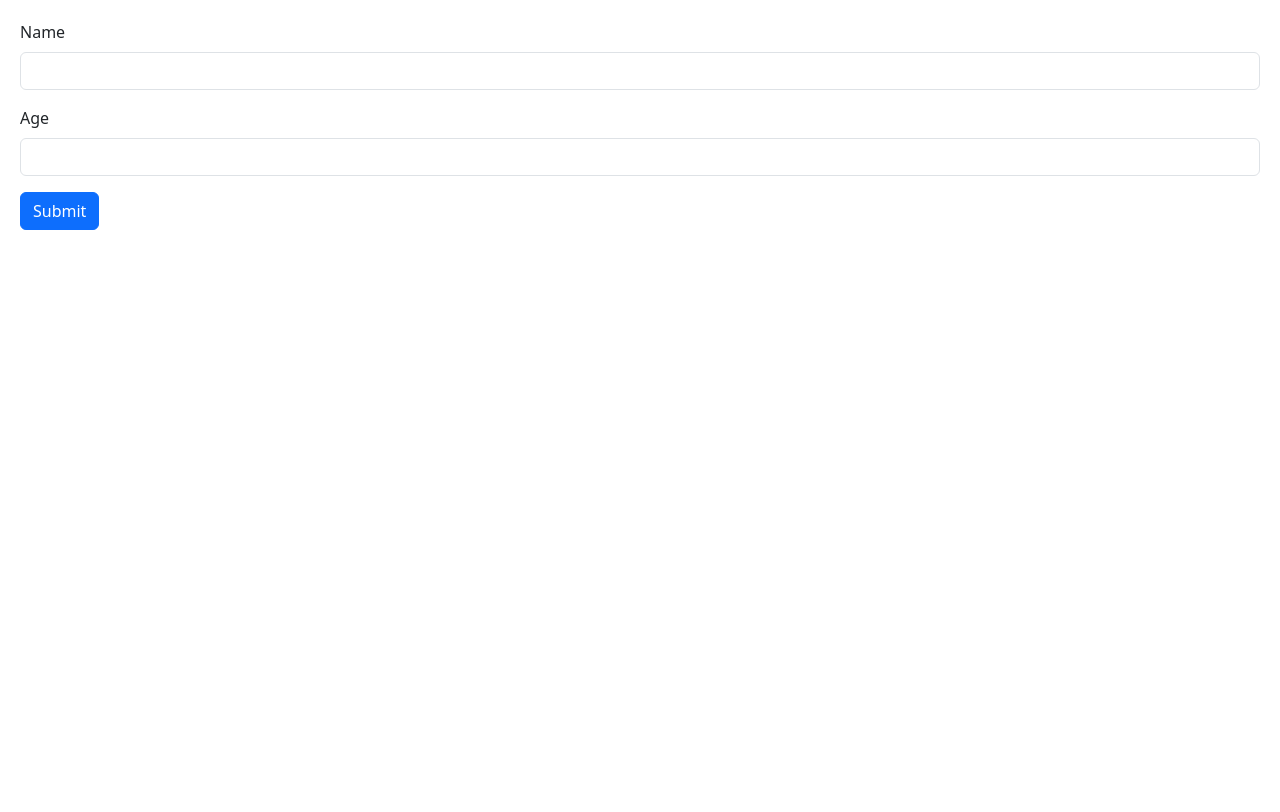
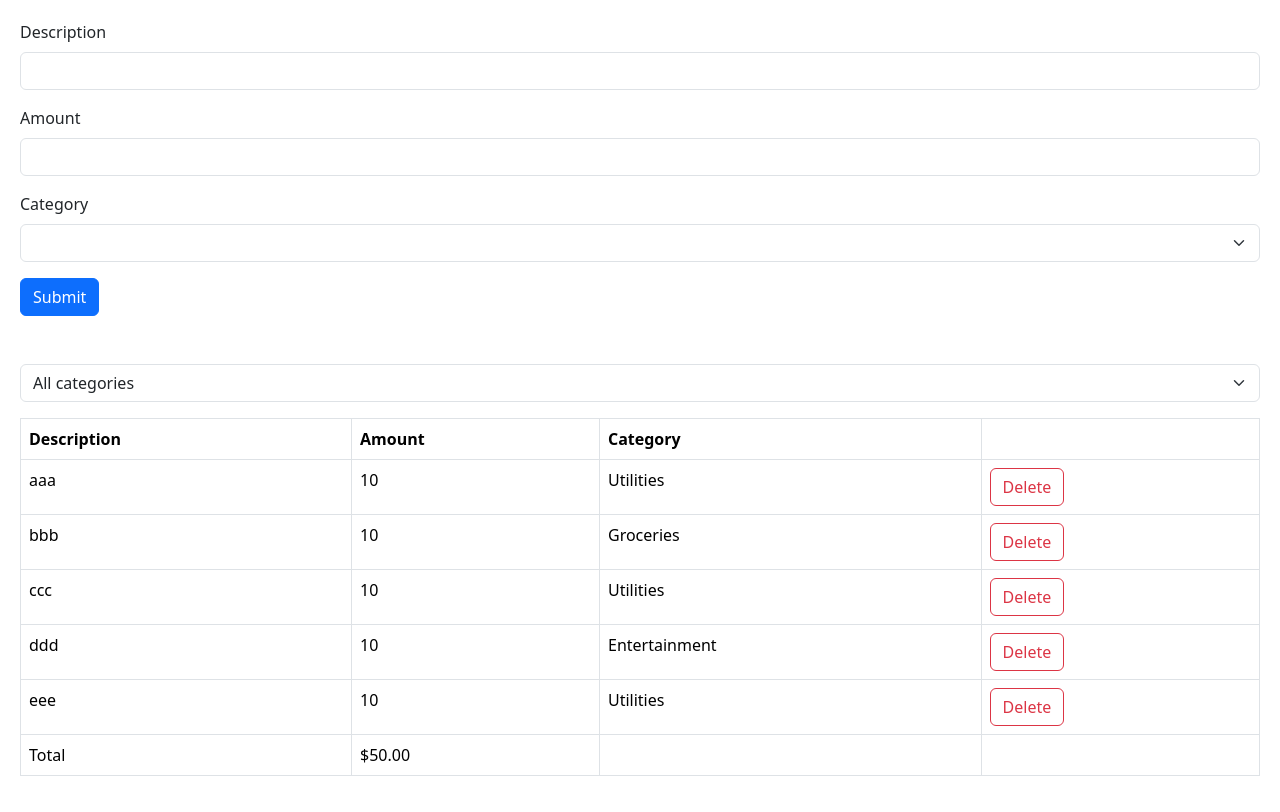
Before and after one commit to ordrid/reacttut, a React (Vite) app: page / in a window 1280 px wide. Built offline with nearby package versions, Linux system fonts and the light colour scheme.

Commit message:
finished expense list section

```diff
--- a/src/App.tsx
+++ b/src/App.tsx
@@ -1,9 +1,46 @@
-import Form from "./components/Form";
+import { useState } from "react";
+import ExpenseList from "./expense-tracker/components/ExpenseList";
+import ExpenseFilter from "./expense-tracker/components/ExpensesFilter";
+import ExpenseForm from "./expense-tracker/components/ExpenseForm";
 
 function App() {
+  const [selectedCategory, setSelectedCategory] = useState("");
+
+  const [expenses, setExpenses] = useState([
+    { id: 1, description: "aaa", amount: 10, category: "Utilities" },
+    { id: 2, description: "bbb", amount: 10, category: "Groceries" },
+    { id: 3, description: "ccc", amount: 10, category: "Utilities" },
+    { id: 4, description: "ddd", amount: 10, category: "Entertainment" },
+    { id: 5, description: "eee", amount: 10, category: "Utilities" },
+  ]);
+
+  const visibleExpenses = selectedCategory
+    ? expenses.filter((e) => e.category === selectedCategory)
+    : expenses;
+
   return (
     <>
-      <Form />
+      <div className="mb-5">
+        <ExpenseForm
+          onSubmit={(expense) =>
+            setExpenses([...expenses, { ...expense, id: expenses.length + 1 }])
+          }
+        />
+      </div>
+
+      <div className="mb-3">
+        <ExpenseFilter
+          onSelectCategory={(category) => {
+            setSelectedCategory(category);
+          }}
+        />
+      </div>
+      <ExpenseList
+        expenses={visibleExpenses}
+        onDelete={(id: number) => {
+          setExpenses(expenses.filter((expense) => expense.id !== id));
+        }}
+      />
     </>
   );
 }
--- /dev/null
+++ b/src/expense-tracker/categories.ts
@@ -0,0 +1,3 @@
+const categories = ["Groceries", "Utilities", "Entertainment"] as const;
+
+export default categories;
--- /dev/null
+++ b/src/expense-tracker/components/ExpenseForm.tsx
@@ -0,0 +1,98 @@
+import { z } from "zod";
+import { useForm } from "react-hook-form";
+import categories from "../categories";
+import { zodResolver } from "@hookform/resolvers/zod";
+
+const schema = z.object({
+  description: z
+    .string()
+    .min(3, { message: "Description should at least have 3 characters" })
+    .max(50, { message: "Description should at most have 50 characters" }),
+  amount: z
+    .number({ invalid_type_error: "Amount is required" })
+    .min(0.01, { message: "Amount should be at least 1 cent" })
+    .max(100_000, { message: "Amount should at most be $100,000" }),
+  category: z.enum(categories, {
+    errorMap: () => ({ message: "Category is required" }),
+  }),
+});
+
+type ExpenseFormData = z.infer<typeof schema>;
+
+type Props = {
+  onSubmit: (data: ExpenseFormData) => void;
+};
+
+const ExpenseForm = ({ onSubmit }: Props) => {
+  const {
+    register,
+    handleSubmit,
+    reset,
+    formState: { errors },
+  } = useForm<ExpenseFormData>({ resolver: zodResolver(schema) });
+
+  return (
+    <form
+      onSubmit={handleSubmit((data) => {
+        onSubmit(data);
+        reset();
+      })}
+    >
+      <div className="mb-3">
+        <label className="form-label" htmlFor="description">
+          Description
+        </label>
+        <input
+          {...register("description")}
+          id="description"
+          className="form-control"
+          type=""
+        />
+        {errors.description && (
+          <p className="text-danger">{errors.description.message}</p>
+        )}
+      </div>
+
+      <div className="mb-3">
+        <label className="form-label" htmlFor="amount">
+          Amount
+        </label>
+        <input
+          {...register("amount", { valueAsNumber: true })}
+          id="amount"
+          className="form-control"
+          type="number"
+        />
+        {errors.amount && (
+          <p className="text-danger">{errors.amount.message}</p>
+        )}
+      </div>
+
+      <div className="mb-3">
+        <label className="form-label" htmlFor="category">
+          Category
+        </label>
+        <select
+          {...register("category")}
+          id="category"
+          className="form-select"
+          defaultValue={""}
+        >
+          <option></option>
+          {categories.map((category) => (
+            <option value={category} key={category}>
+              {category}
+            </option>
+          ))}
+        </select>
+        {errors.category && (
+          <p className="text-danger">{errors.category.message}</p>
+        )}
+      </div>
+
+      <button className="btn btn-primary">Submit</button>
+    </form>
+  );
+};
+
+export default ExpenseForm;
--- /dev/null
+++ b/src/expense-tracker/components/ExpenseList.tsx
@@ -0,0 +1,64 @@
+type Expense = {
+  id: number;
+  description: string;
+  amount: number;
+  category: string;
+};
+
+type Props = {
+  expenses: Expense[];
+  onDelete: (id: number) => void;
+};
+
+const ExpenseList = ({ expenses, onDelete }: Props) => {
+  if (expenses.length === 0) {
+    return null;
+  }
+
+  return (
+    <div>
+      <table className="table table-bordered">
+        <thead>
+          <tr>
+            <th>Description</th>
+            <th>Amount</th>
+            <th>Category</th>
+            <th></th>
+          </tr>
+        </thead>
+        <tbody>
+          {expenses.map((expense) => (
+            <tr key={expense.id}>
+              <td>{expense.description}</td>
+              <td>{expense.amount}</td>
+              <td>{expense.category}</td>
+              <td>
+                <button
+                  className="btn btn-outline-danger"
+                  onClick={() => onDelete(expense.id)}
+                >
+                  Delete
+                </button>
+              </td>
+            </tr>
+          ))}
+        </tbody>
+        <tfoot>
+          <tr>
+            <td>Total</td>
+            <td>
+              $
+              {expenses
+                .reduce((acc, expense) => expense.amount + acc, 0)
+                .toFixed(2)}
+            </td>
+            <td></td>
+            <td></td>
+          </tr>
+        </tfoot>
+      </table>
+    </div>
+  );
+};
+
+export default ExpenseList;
--- /dev/null
+++ b/src/expense-tracker/components/ExpensesFilter.tsx
@@ -0,0 +1,23 @@
+import categories from "../categories";
+
+type Props = {
+  onSelectCategory: (category: string) => void;
+};
+
+const ExpenseFilter = ({ onSelectCategory }: Props) => {
+  return (
+    <select
+      className="form-select"
+      onChange={(event) => onSelectCategory(event.target.value)}
+    >
+      <option value="">All categories</option>
+      {categories.map((category) => (
+        <option value={category} key={category}>
+          {category}
+        </option>
+      ))}
+    </select>
+  );
+};
+
+export default ExpenseFilter;
```
